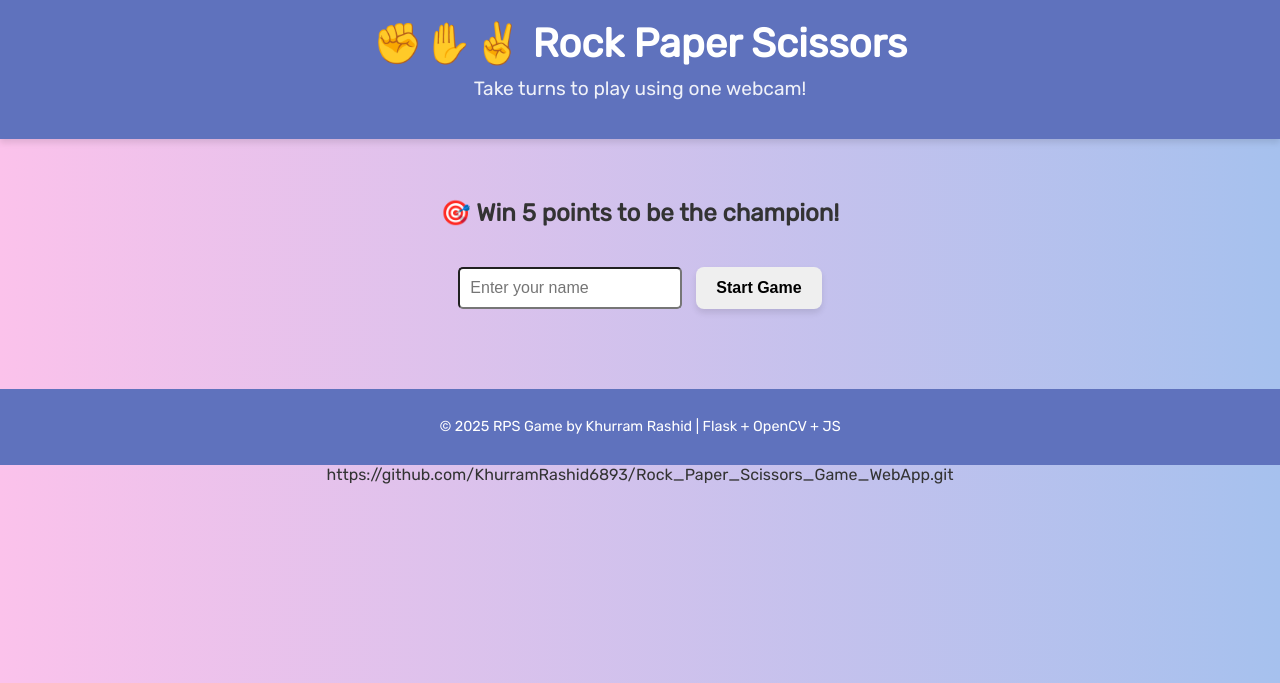
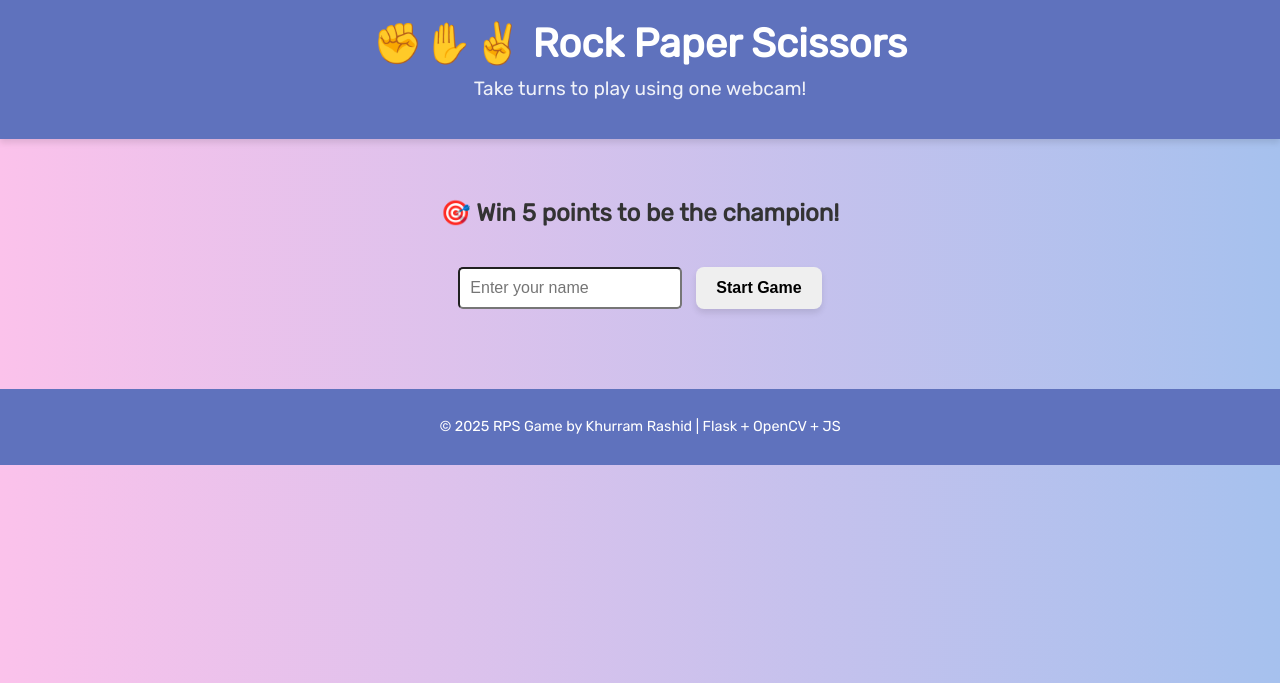
Before and after one commit to KhurramRashid6893/Rock_Paper_Scissors_Game_WebApp, a Flask app: page / in a window 1280 px wide. Shown: the top 683 px of the page. Run offline with Flask 3, Linux system fonts and the light colour scheme.

Commit message:
Update index.html

```diff
--- a/templates/index.html
+++ b/templates/index.html
@@ -57,6 +57,3 @@
   <script src="{{ url_for('static', filename='script.js') }}"></script>
 </body>
 </html>
-
-
-https://github.com/KhurramRashid6893/Rock_Paper_Scissors_Game_WebApp.git
```
